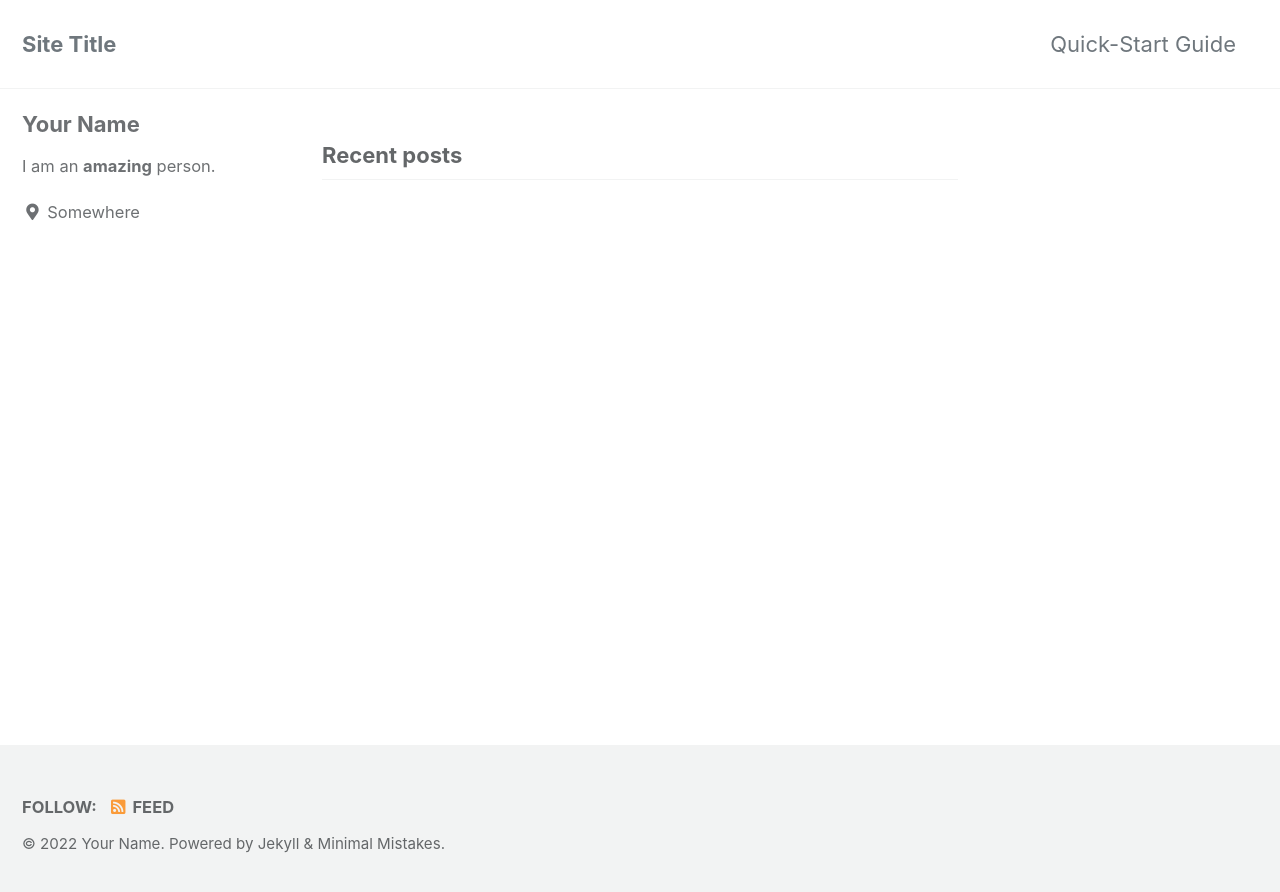
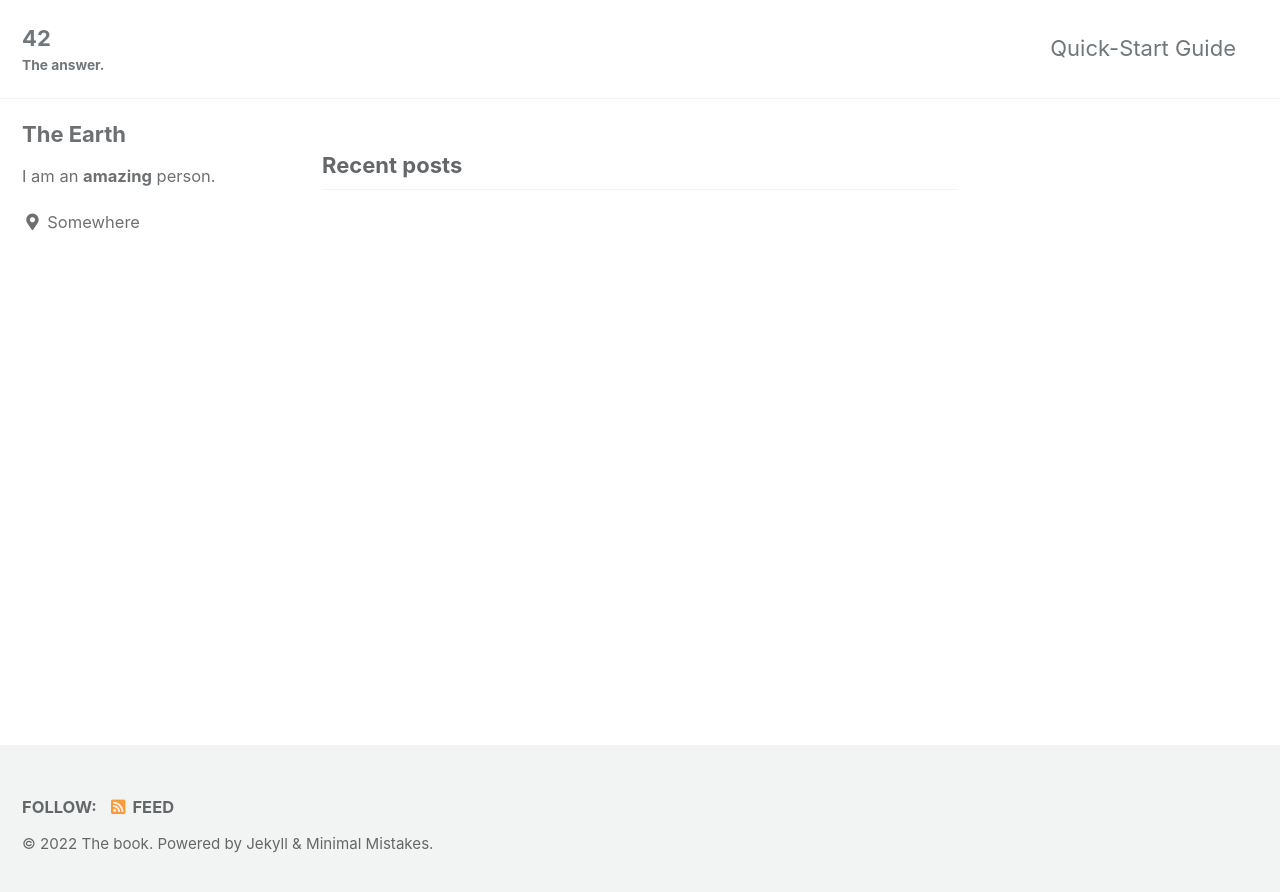
Before and after one commit to sunrisesteel/sunrisesteel.github.io, a Jekyll site: the page built from index.html, in a window 1280 px wide. Shown: the top 892 px of the page. Built offline with Jekyll 4.4.1, drawn with Linux system fonts in a browser that asks for light colours; cached includes are drawn as plain includes; the list of posts is cut into pages by our own code.

Commit message:
Update _config.yml

```diff
--- a/_config.yml
+++ b/_config.yml
@@ -15,13 +15,13 @@ remote_theme           : "mmistakes/minimal-mistakes"
 minimal_mistakes_skin    : "default" # "air", "aqua", "contrast", "dark", "dirt", "neon", "mint", "plum", "sunrise"
 
 # Site Settings
-locale                   : "en-US"
-title                    : "Site Title"
+locale                   : "en-GB"
+title                    : "42"
 title_separator          : "-"
-subtitle                 : # site tagline that appears below site title in masthead
-name                     : "Your Name"
+subtitle                 : " The answer. " # site tagline that appears below site title in masthead
+name                     : "The book"
 description              : "An amazing website."
-url                      : # the base hostname & protocol for your site e.g. "https://mmistakes.github.io"
+url                      : "426742.xyz" # the base hostname & protocol for your site e.g. "https://mmistakes.github.io"
 baseurl                  : # the subpath of your site, e.g. "/blog"
 repository               : # GitHub username/repo-name e.g. "mmistakes/minimal-mistakes"
 teaser                   : # path of fallback teaser image, e.g. "/assets/images/500x300.png"
@@ -104,7 +104,7 @@ analytics:
 
 # Site Author
 author:
-  name             : "Your Name"
+  name             : "The Earth"
   avatar           : # path of avatar image, e.g. "/assets/images/bio-photo.jpg"
   bio              : "I am an **amazing** person."
   location         : "Somewhere"
```
